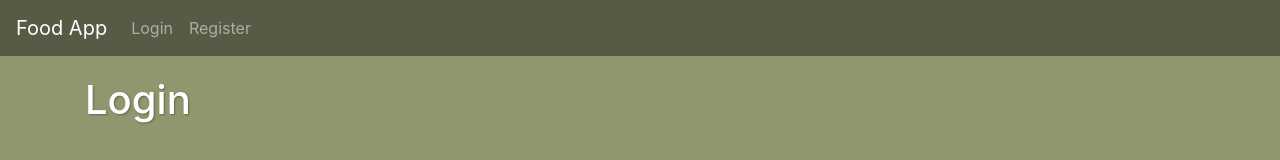
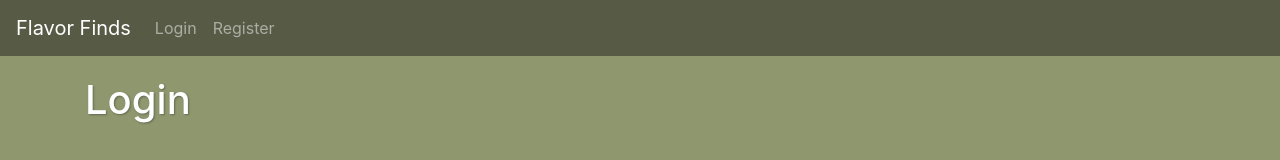
Before and after one commit to heekki/yeyeye, a React (Create React App) app: page /login in a window 1280 px wide. Shown: the top 160 px of the page. Built offline with nearby package versions, Linux system fonts and the light colour scheme.

Commit message:
Update NavBar.jsx

```diff
--- a/src/components/NavBar.jsx
+++ b/src/components/NavBar.jsx
@@ -1,7 +1,7 @@
 const NavBar = ({ isLoggedIn, handleLogout, user }) => {
     return (
         <nav className="navbar navbar-expand-lg navbar-dark sticky-top primarybbcolor" style={{'textAlign':'center'}}>
-            <a className="navbar-brand" href="/">Food App</a>
+            <a className="navbar-brand" href="/">Flavor Finds</a>
             <button className="navbar-toggler" type="button" data-toggle="collapse" data-target="#collapsibleNavbar">
                 <span className="navbar-toggler-icon"></span>
             </button>
```
